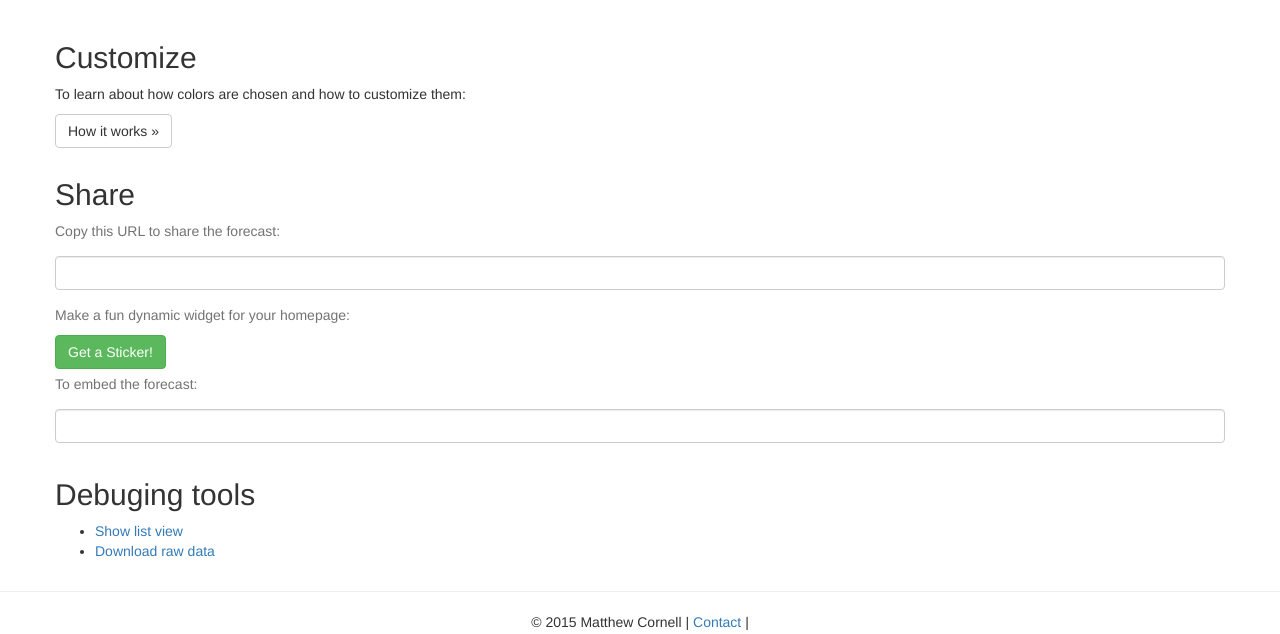
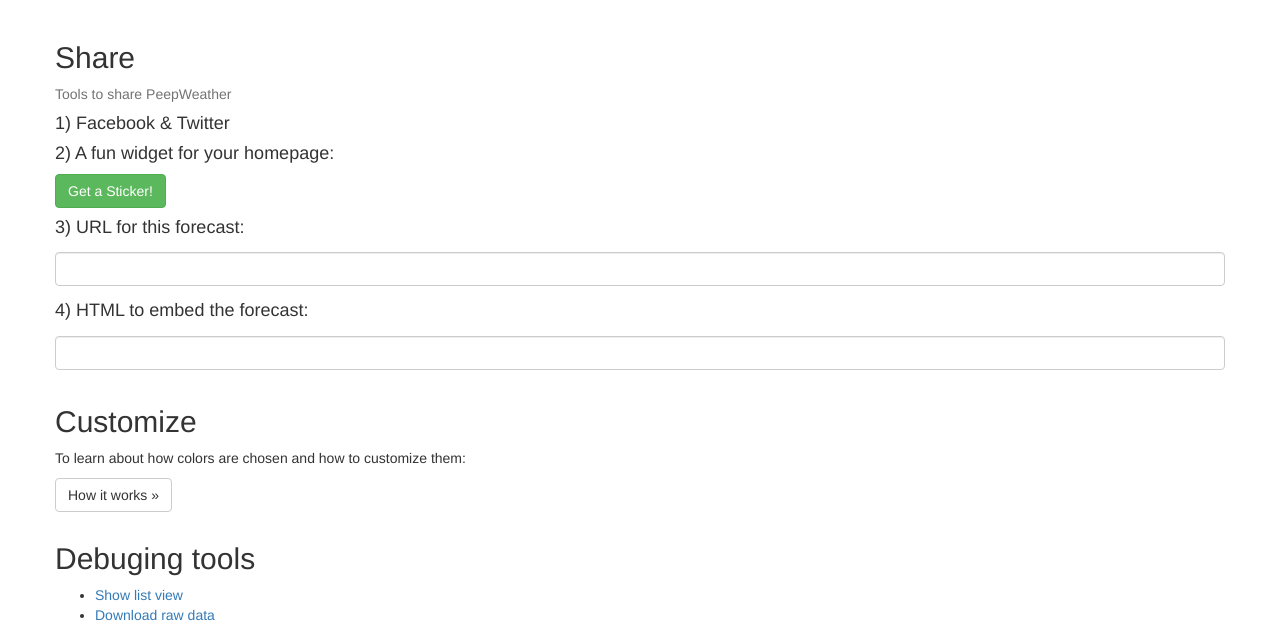
Before and after one commit to matthewcornell/peepweather, a Flask app: template app/templates/forecast.html in a window 1280 px wide. Shown: the part 534-1168 px from the top of the page. Run offline with Flask 2, Linux system fonts and the light colour scheme; the template is opened without the code that fills it, so the values that code supplies are empty; some libraries are stand-ins or nearby versions.

Commit message:
rearrange share area

```diff
--- a/app/templates/forecast.html
+++ b/app/templates/forecast.html
@@ -2,7 +2,8 @@
 
 {% set zipOrLatLonForTitle = forecast.zipcode if forecast.zipcode else forecast.latLonTruncated() %}
 
-{% block title %}Forecast for {{ zipOrLatLonForTitle }} {% if forecast.name %}({{ forecast.name }}){% endif %} {% endblock %}
+{% block title %}Forecast for {{ zipOrLatLonForTitle }} {% if forecast.name %}({{ forecast.name }})
+{% endif %} {% endblock %}
 
 {% block content %}
 
@@ -36,26 +37,24 @@
         </div>
 
         <div class="row">
-            <h2>Customize</h2>
+            <h2>Share</h2>
 
-            <p>To learn about how colors are chosen and how to customize them:</p>
+            <p class="help-block">Tools to share PeepWeather</p>
 
-            <p>
-                <a class="btn btn-default" href="{{ url_for('showHowItWorks') }}" role="button">How it works &raquo;</a>
-            </p>
-        </div>
-
-        <div class="row">
-            <h2>Share</h2>
+            <p class="h4">1) Facebook & Twitter</p>
 
             <p><span id="sharethis">
                 <span class='st_facebook_button'></span>
                 <span class='st_twitter_button'></span>
             </span></p>
 
+            <p class="h4">2) A fun widget for your homepage:</p>
+            <a class="btn btn-success" role="button"
+               href="{{ url_for('showStickersEditor', zipOrLatLon=zipOrLatLon) }}">Get a Sticker!</a>
+
             <form onsubmit="return false;">
                 <div>
-                    <p class="help-block">Copy this URL to share the forecast:</p>
+                    <p class="h4">3) URL for this forecast:</p>
 
                     <div class="form-group">
                         <label for="full_url_text"></label>
@@ -64,13 +63,9 @@
                 </div>
             </form>
 
-            <p class="help-block">Make a fun dynamic widget for your homepage:</p>
-            <a class="btn btn-success" role="button"
-               href="{{ url_for('showStickersEditor', zipOrLatLon=zipOrLatLon) }}">Get a Sticker!</a>
-
             <form onsubmit="return false;">
                 <div>
-                    <p class="help-block">To embed the forecast:</p>
+                    <p class="h4">4) HTML to embed the forecast:</p>
 
                     <div class="form-group">
                         {% set embedUrlAsText = '<iframe src="' + embedUrl + '" width="350" height="300" frameborder="0" style="border:0"></iframe>' %}
@@ -81,6 +76,16 @@
                 </div>
             </form>
 
+        </div>
+
+        <div class="row">
+            <h2>Customize</h2>
+
+            <p>To learn about how colors are chosen and how to customize them:</p>
+
+            <p>
+                <a class="btn btn-default" href="{{ url_for('showHowItWorks') }}" role="button">How it works &raquo;</a>
+            </p>
         </div>
 
         <div class="row">
```
